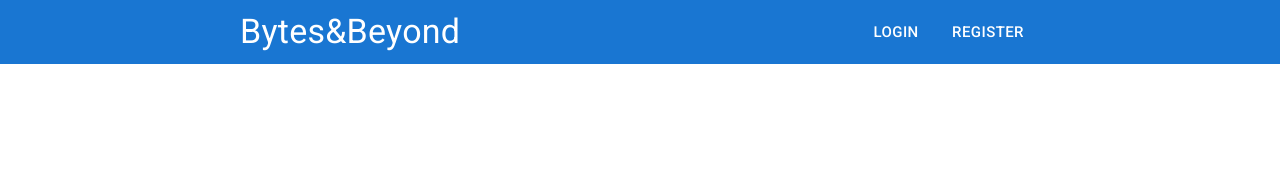
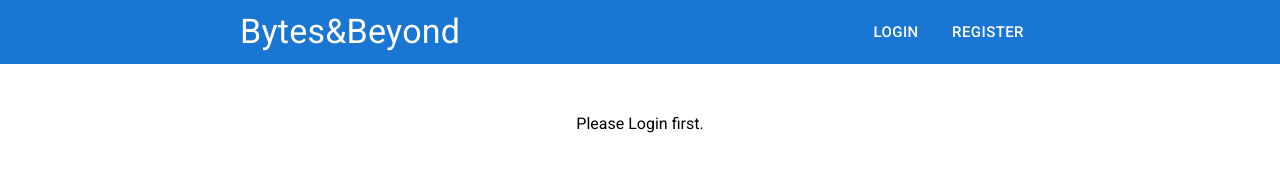
Before and after one commit to shashwat933/bytesAndBeyondFrontend, a React (Create React App) app: page / in a window 1280 px wide. Shown: the top 186 px of the page. Built offline with nearby package versions, Linux system fonts and the light colour scheme.

Commit message:
Updated the userblogs

```diff
--- a/src/pages/Blogs.js
+++ b/src/pages/Blogs.js
@@ -2,11 +2,14 @@ import axios from 'axios';
 import React, { useState, useEffect } from 'react'
 import BlogCard from '../components/BlogCard';
 import { BackendUrl } from '../App';
+import { useNavigate } from 'react-router-dom';
 
 
 
 const Blogs = () => {
     const token = localStorage.getItem('token');
+    const navigate = useNavigate();
+
 
     const [blogs, setBlogs] = useState([]);
     const [loading, setLoading] = useState(true);
@@ -17,7 +20,7 @@ const Blogs = () => {
                     "Authorization": `Bearer ${token}`
                 }
             });
-            console.log(data);
+
             if (data && data.success) {
                 setBlogs(data.blogs);
             }
@@ -26,23 +29,18 @@ const Blogs = () => {
             console.log(error);
         }
     }
-    if(!token){
-        return (
-            <>
-                {
-                     !loading && <h1>Login first</h1>
-                }
 
-            </>
-        )
-    }
 
 
 
 
     useEffect(() => {
-
+        if(token)
             getAllBlogs();
+        else {
+            setLoading(false);
+            setBlogs('');
+        }
 
     }, [])
 
@@ -78,6 +76,11 @@ const Blogs = () => {
 
                     </>}
                 </div>}
+                {!token && !loading &&
+
+                <div className=' mobile1:items-center laptop:w-128 flex flex-col laptop:flex-row laptop:justify-between laptop:flex-wrap  pt-8 my-4 mx-auto '>
+                <div className='mx-auto'><h1 >Please Login first.</h1> </div>
+                </div>}
 
 
 
```
Lines whose indentation alone changed are shown as unchanged.
